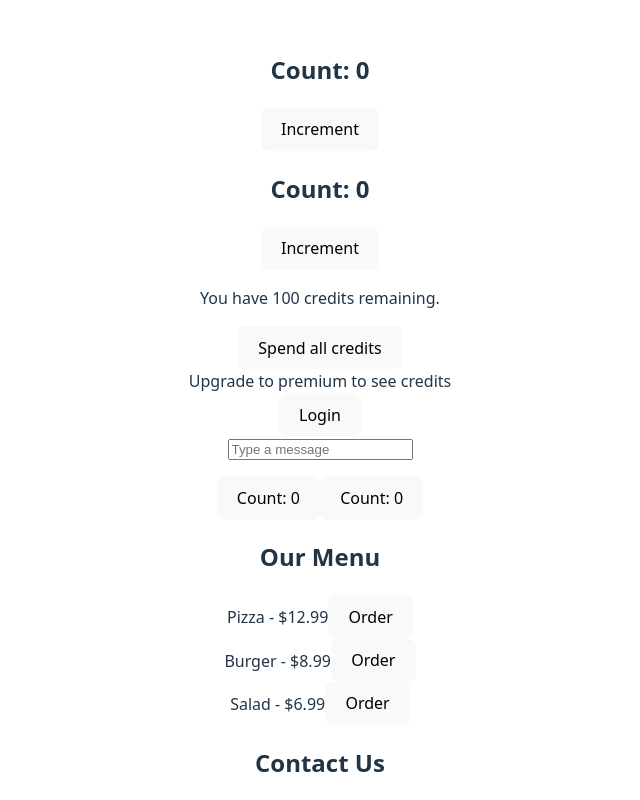
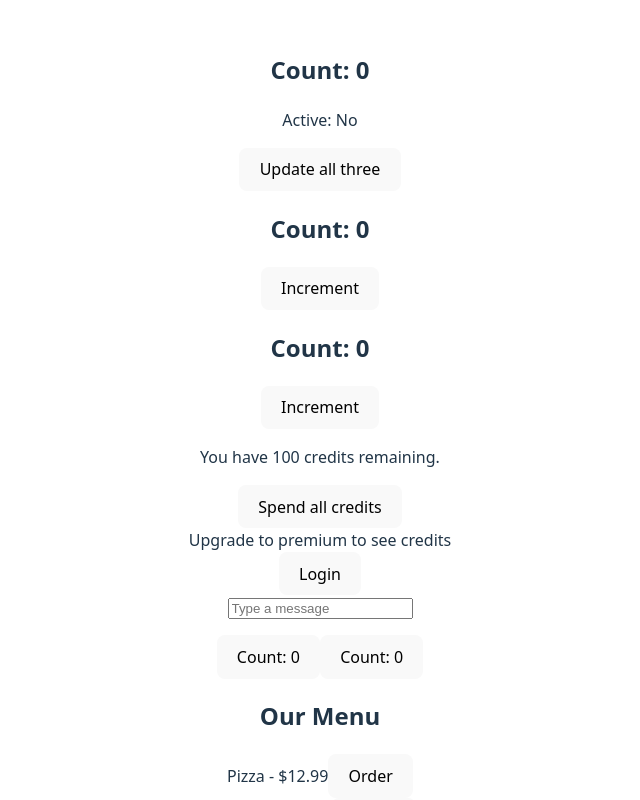
Before and after one commit to prabinyadav3/react-web-ui, a React (Vite) app in the folder hello-world/: page / in a window 1280 px wide. Shown: the top 800 px of the page, without its empty margins (320-960 px from the left). Built offline with nearby package versions, Linux system fonts and the light colour scheme.

Commit message:
Batchingcounter

```diff
--- a/hello-world/src/App.jsx
+++ b/hello-world/src/App.jsx
@@ -23,6 +23,7 @@ import { LoginCard } from './LoginCard';
 import { SimpleCounter } from './SimpleCounter';
 import { UserDashboard } from './UserDashboard';
 import { PrevStateCounter } from './PrevStateCounter';
+import { BatchingCounter } from './BatchingCounter';
 import './App.css'
 
 function Login() {
@@ -32,6 +33,7 @@ function Login() {
 function App() {
   return (
     <div>
+      <BatchingCounter />
       <PrevStateCounter />
       <SimpleCounter />
 
--- /dev/null
+++ b/hello-world/src/BatchingCounter.jsx
@@ -0,0 +1,33 @@
+import { useState } from 'react';
+
+export const BatchingCounter = () => {
+      const [count, setCount] = useState(0);
+
+     const [isActive, setIsActive] =  useState(false);
+
+    console.log("Render phase: Component rendering with count");
+
+    const handleClick = () => {
+         setCount((prev) => {
+            return prev + 1;
+         });
+
+        setCount((prev) => {
+            return prev + 5;
+        });
+
+         setCount((prev) => {
+            return prev + 10;
+        });
+
+        setIsActive(true);
+    };
+
+    return (
+        <div>
+            <h2>Count: {count}</h2>
+            <p>Active: {isActive ? "Yes" : "No"}</p>
+            <button onClick={handleClick}>Update all three</button>
+        </div>
+    );
+};
```
